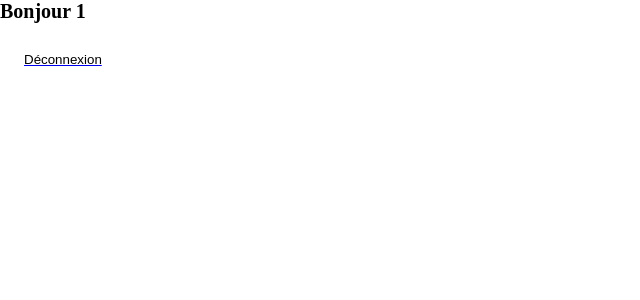
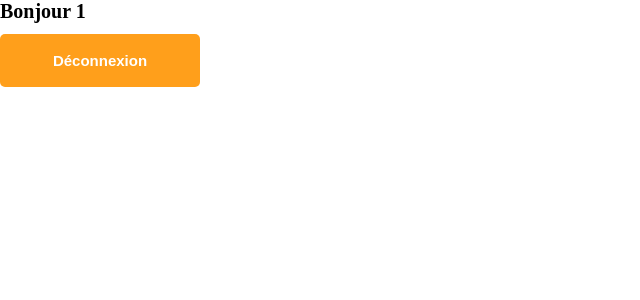
Before and after one commit to AnthonyFerreira91/crazee-burger, a React (Vite) app: page /order/1 in a window 1280 px wide. Shown: the top 300 px of the page, without its empty margins (0-640 px from the left). Built offline with nearby package versions, Linux system fonts and the light colour scheme.

Commit message:
♻️ F03: Refactor Architecture, Button & Input

```diff
--- a/src/components/pages/order/OrderPage.tsx
+++ b/src/components/pages/order/OrderPage.tsx
@@ -1,15 +1,22 @@
 import { Link, useParams } from "react-router-dom";
-import Input from "../../reusable-ui/Input";
+import Button from "../../reusable-ui/Button";
+import styled from "styled-components";
 
 export default function OrderPage() {
   const { firstname } = useParams();
   return (
-    <div>
+    <OrderPageStyled>
       <h1>Bonjour {firstname}</h1>
       <br />
       <Link to="/">
-        <Input type="button" value="Déconnexion" />
+        <Button type="button">Déconnexion</Button>
       </Link>
-    </div>
+    </OrderPageStyled>
   );
 }
+
+const OrderPageStyled = styled.div`
+  a {
+    text-decoration: none;
+  }
+`;
--- a/src/components/reusable-ui/Button.tsx
+++ b/src/components/reusable-ui/Button.tsx
@@ -2,14 +2,14 @@ import { MouseEventHandler, ReactNode, useState } from "react";
 import { theme } from "../../themes/standardTheme";
 
 type ButtonProps = {
-  type: "button" | "submit";
   children: ReactNode;
+  type?: "button" | "submit";
   onClick?: MouseEventHandler<HTMLButtonElement> | undefined;
   large?: boolean;
 };
 
 export default function Button({
-  type,
+  type = "button",
   onClick,
   children,
   large,
@@ -17,7 +17,7 @@ export default function Button({
   const [hover, setHover] = useState(false);
 
   const buttonStyle = {
-    width: large ? "100%" : "10rem",
+    width: large ? "100%" : "20rem",
     display: "flex",
     justifyContent: "center",
     alignItems: "center",
--- a/src/components/reusable-ui/Input.tsx
+++ b/src/components/reusable-ui/Input.tsx
@@ -23,7 +23,7 @@ export default function Input({
   icon,
 }: InputProps) {
   const inputStyle = {
-    width: large ? "100%" : "10rem",
+    width: large ? "100%" : "25rem",
     fontSize: theme.fonts.P0,
     borderRadius: theme.borderRadius.round,
     gap: "12.8px",
```
